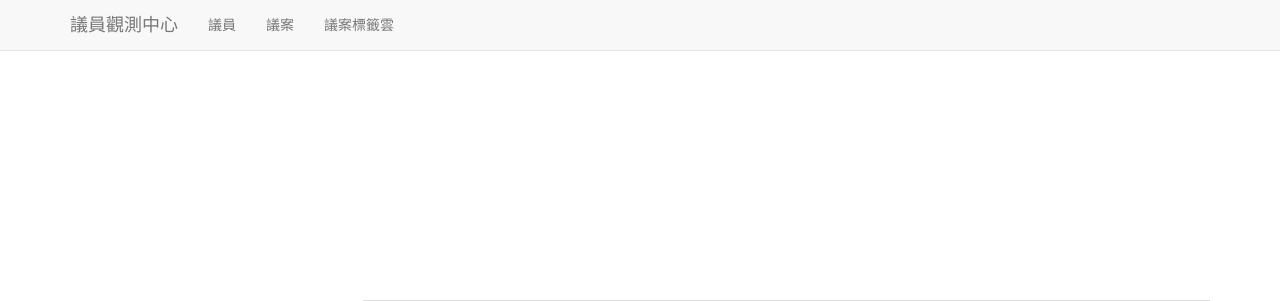
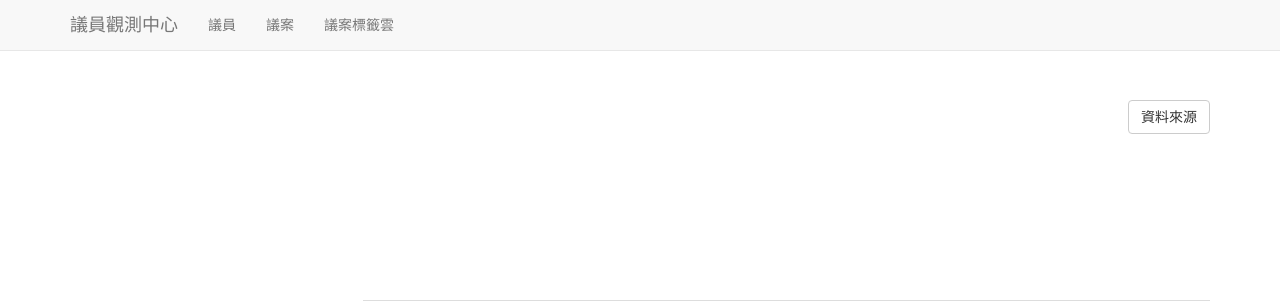
Before and after one commit to kiang/parliamentary, a CakePHP app: template View/Motions/view.ctp in a window 1280 px wide. Shown: the top 301 px of the page. Run offline with PHP 8.4 and a stand-in for CakePHP, Linux system fonts and the light colour scheme; the template is opened without the code that fills it, so the values that code supplies are empty; some libraries are stand-ins or nearby versions.

Commit message:
add link to source for motions

```diff
--- a/View/Motions/view.ctp
+++ b/View/Motions/view.ctp
@@ -3,6 +3,7 @@
         <div class="row">
             <div class="col-md-12">
                 <h1><?php echo $item['Motion']['summary']; ?></h1>
+                <?php echo $this->Html->link('資料來源', 'http://www.tncc.gov.tw/motions/page.asp?mainid=' . $item['Motion']['id'], array('class' => 'pull-right btn btn-default', 'target' => '_blank')); ?>
             </div>
         </div>
     </div><!--/container-->
```
